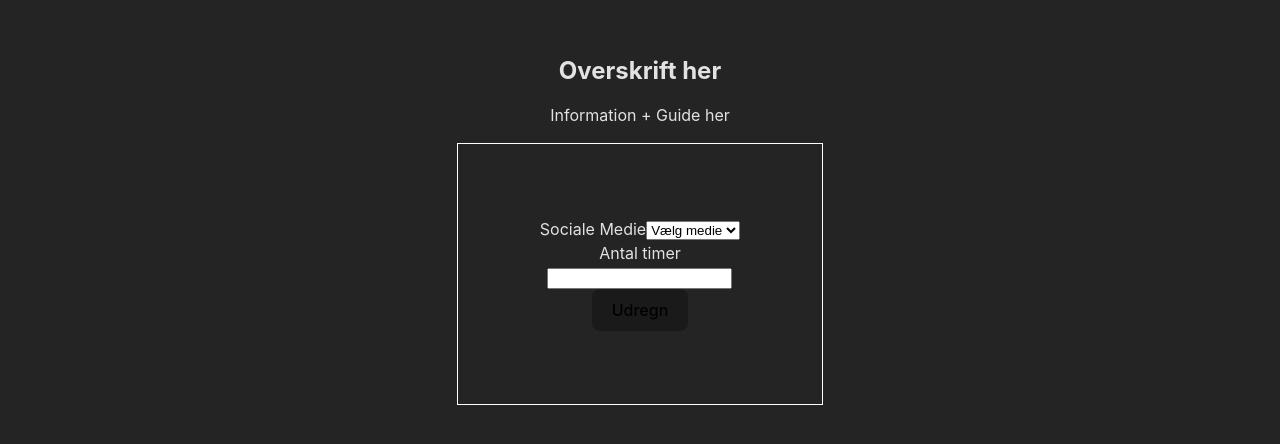
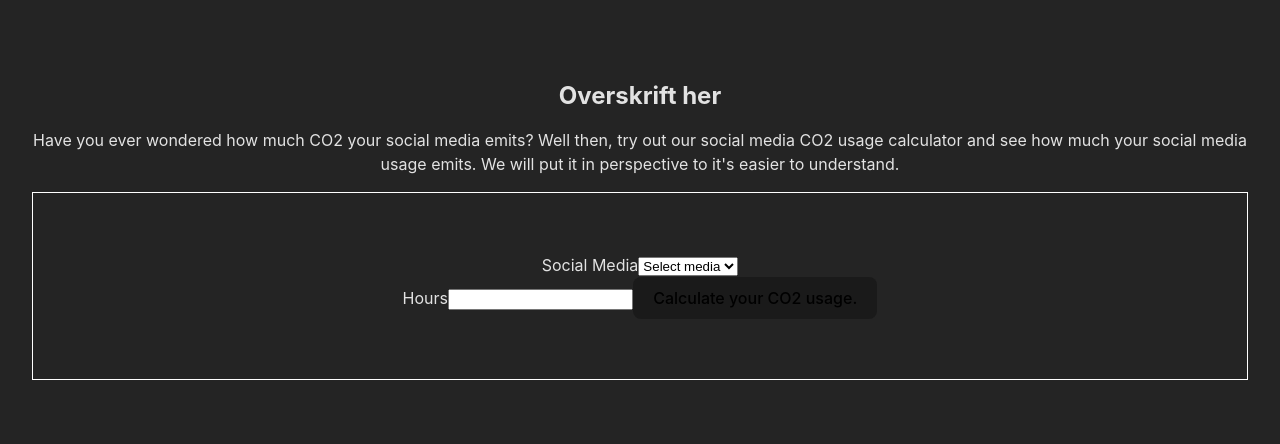
Before and after one commit to Helbob/advice, a React (Vite) app: page / in a window 1280 px wide. Shown: the part 178-622 px from the top of the page. Built offline with nearby package versions, Linux system fonts and the light colour scheme.

Commit message:
ting og sager

```diff
--- a/src/App.css
+++ b/src/App.css
@@ -19,7 +19,7 @@
 
 form {
   border: 1px solid white;
-  padding: 20%;
+  padding: 5%;
 }
 
 @keyframes logo-spin {
--- a/src/App.jsx
+++ b/src/App.jsx
@@ -34,37 +34,42 @@ function App() {
     <div className="App">
       {calculateWater ? (
         <div>
-          <h1>
-            Den CO2 det udleder svarer til {socialMedia} Liter vand om dagen
-          </h1>
+          <h1>The CO2 it emits is equal to {socialMedia}L water a day.</h1>
           <h2>
-            Hvilket svarer til {monthlyConsumation.toFixed(0)} liter vand om
-            måneden.
+            Which is equal to {monthlyConsumation.toFixed(0)}L water a month.
           </h2>
           <h3>
-            Det er det samme som {cupsOfCoffeeinAYear.toFixed(0)} &#9749; kopper
-            kaffe om måneden.
+            Which is the same as {cupsOfCoffeeinAYear.toFixed(0)} &#9749; cups
+            of coffee a month.
           </h3>
-          <h2>... Og {yearlyConsumation.toFixed(0)} liter vand om året</h2>
-          <h3>Det er det samme som {bathtubsInAYear.toFixed(0)} karbade.</h3>
-          <button onClick={setFalse}>Gaa tilbage</button>
+          <h2>...And {yearlyConsumation.toFixed(0)}L water a year</h2>
+          <h3>
+            Which is the same as filling up {bathtubsInAYear.toFixed(0)}{" "}
+            bathtubs.
+          </h3>
+          <button onClick={setFalse}>Go back</button>
         </div>
       ) : (
         <>
           <h2>Overskrift her</h2>
-          <p>Information + Guide her</p>
+          <p>
+            Have you ever wondered how much CO2 your social media emits? Well
+            then, try out our social media CO2 usage calculator and see how much
+            your social media usage emits. We will put it in perspective to it's
+            easier to understand.
+          </p>
           <form>
             <div className="form-control">
-              <label htmlFor="social-media">Sociale Medie</label>
+              <label htmlFor="social-media">Social Media</label>
               <select onChange={handleCalc} ref={selectMedia}>
-                <option value="chose">Vælg medie</option>
+                <option value="chose">Select media</option>
                 <option value="7.2">Facebook</option>
                 <option value="6">Twitter</option>
                 <option value="13.8">Reddit</option>
               </select>
             </div>
             <div className="form-control">
-              <label htmlFor="input-number">Antal timer</label>
+              <label htmlFor="input-number">Hours</label>
               <input
                 required
                 type="number"
@@ -72,7 +77,7 @@ function App() {
                 id="input-number"
                 ref={inputField}
               />
-              <button onClick={submit}>Udregn</button>
+              <button onClick={submit}>Calculate your CO2 usage.</button>
             </div>
           </form>
         </>
```
